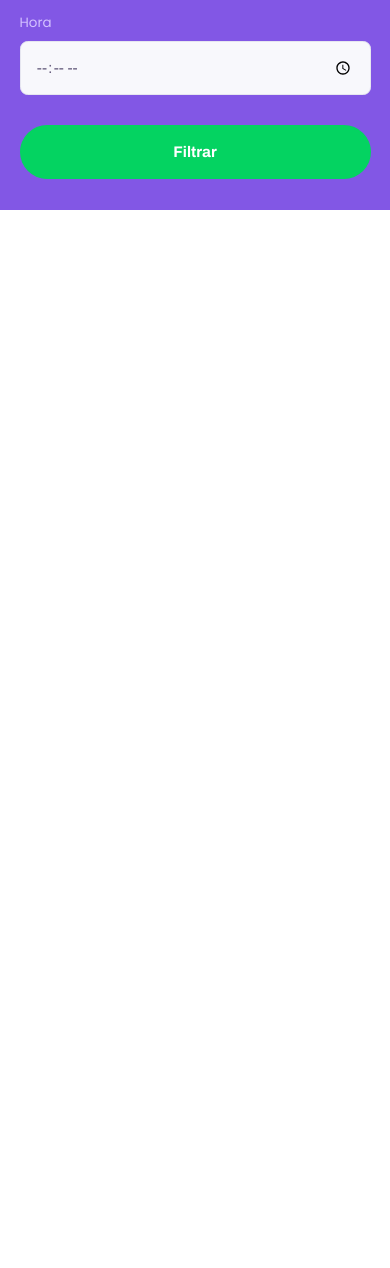
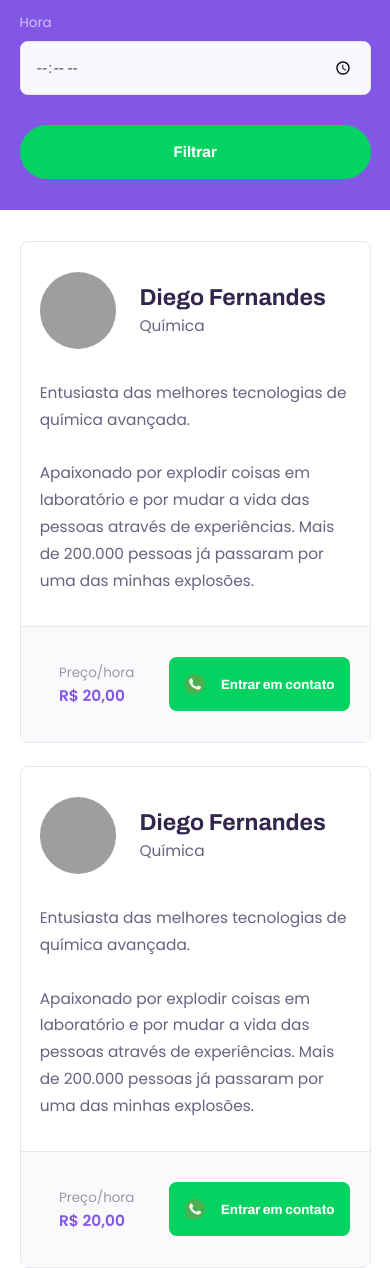
Before and after one commit to CleytonPinheiro/nlw-proffy, a plain HTML site: page study.html in a window 390 px wide. Shown: the part 616-1884 px from the top of the page. Before the commit the page ends 844 px from the top, so only its background shows below. Drawn offline with Linux system fonts and the light colour scheme; grey boxes are pictures that could not be loaded.

Commit message:
page study para mobile.

```diff
--- a/study.html
+++ b/study.html
@@ -69,6 +69,52 @@
             </form>
         </div>
     </header>
+
+    <main>
+        <article class="teacher-item">
+            <header>
+                <img
+                    src="https://avatars2.githubusercontent.com/u/2254731?s=460&amp;u=0ba16a79456c2f250e7579cb388fa18c5c2d7d65&amp;v=4"
+                    alt="Diego Fernandes">
+                <div>
+                    <strong>Diego Fernandes</strong>
+                    <span>Química</span>
+                </div>
+            </header>
+
+            <p>Entusiasta das melhores tecnologias de química avançada.<br><br>Apaixonado por explodir coisas em laboratório e por mudar a vida das pessoas através de experiências. Mais de 200.000 pessoas já passaram por uma das minhas explosões.</p>
+
+            <footer>
+                <p>Preço/hora<strong>R$ 20,00</strong>
+                </p>
+                <button type="button">
+                    <img src="images/icons/whatsapp.svg" alt="Whatsapp">Entrar em contato
+                </button>
+            </footer>
+        </article>
+
+        <article class="teacher-item">
+            <header>
+                <img
+                    src="https://avatars2.githubusercontent.com/u/2254731?s=460&amp;u=0ba16a79456c2f250e7579cb388fa18c5c2d7d65&amp;v=4"
+                    alt="Diego Fernandes">
+                <div>
+                    <strong>Diego Fernandes</strong>
+                    <span>Química</span>
+                </div>
+            </header>
+
+            <p>Entusiasta das melhores tecnologias de química avançada.<br><br>Apaixonado por explodir coisas em laboratório e por mudar a vida das pessoas através de experiências. Mais de 200.000 pessoas já passaram por uma das minhas explosões.</p>
+
+            <footer>
+                <p>Preço/hora<strong>R$ 20,00</strong>
+                </p>
+                <button type="button">
+                    <img src="/images/icons/whatsapp.svg" alt="Whatsapp">Entrar em contato
+                </button>
+            </footer>
+        </article>
+    </main>
 </div>
 
 </body>
--- a/styles/partials/page-study.css
+++ b/styles/partials/page-study.css
@@ -112,3 +112,96 @@
         right: 1.6rem;
         bottom: 0;
     }
+
+    #page-study main {
+        margin: 3.2rem auto;
+        width: 90%;
+    }
+
+    .teacher-item {
+        background-color: var(--color-box-base);
+        border: 1px solid var(--color-line-in-white);
+        border-radius: .8rem;
+        margin-top: 2.4rem;
+    }
+
+    .teacher-item header {
+        padding: 3.2rem 2rem;
+        display: flex;
+        align-items: center;
+    }
+
+    .teacher-item header img {
+        width: 8rem;
+        height: 8rem;
+        border-radius: 50%;
+    }
+
+    .teacher-item header div {
+        margin-left: 2.4rem;
+    }
+
+    .teacher-item header div strong {
+        font: 700 2.4rem Archivo;
+        display: block;
+        color: var(--color-text-title);
+    }
+
+    .teacher-item header div span {
+        font-size: 1.6rem;
+        display: block;
+        margin-top: .4rem;
+    }
+
+    .teacher-item p {
+        padding: 0 2rem;
+        font-size: 1.6rem;
+        line-height: 2.8rem;
+    }
+
+    .teacher-item footer {
+        padding: 3.2rem 2rem;
+        background-color: var(--color-box-footer);
+        border-top: 1px solid var(--color-line-in-white);
+        margin-top: 3.2rem;
+
+        display: flex;
+        align-items: center;
+        justify-content: space-between;
+    }
+
+    .teacher-item footer p {
+        font-size: 1.4rem;
+        line-height: 2.4rem;
+        color: var(--color-text-complement);
+    }
+
+    .teacher-item footer p strong {
+        font-size: 1.6rem;
+        color: var(--color-primary);
+        display: block;
+    }
+
+    .teacher-item footer button {
+        width: 20rem;
+        height: 5.6rem;
+        background: var(--color-secondary);
+        color: var(--color-button-text);
+        border: 0;
+        border-radius: .8rem;
+        cursor: pointer;
+        font: 700 1.4rem Archivo;
+
+        display: flex;
+        align-items: center;
+        justify-content: space-evenly;
+
+        text-decoration: none;
+
+        transition: background 0.2s;
+        margin-left: 1.6rem;
+    }
+
+    .teacher-item footer button:hover {
+        background: var(--color-secondary-dark);
+    }
```
